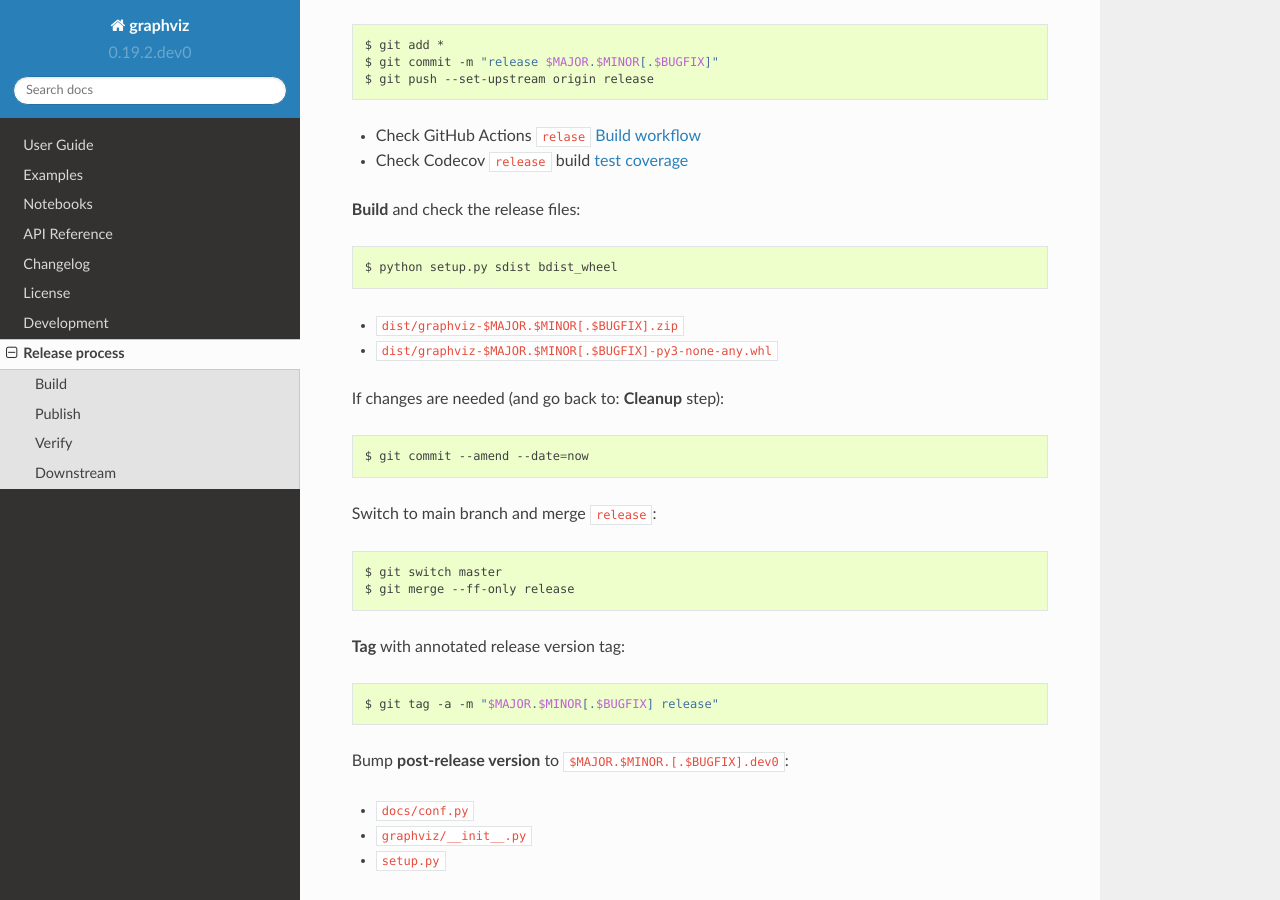
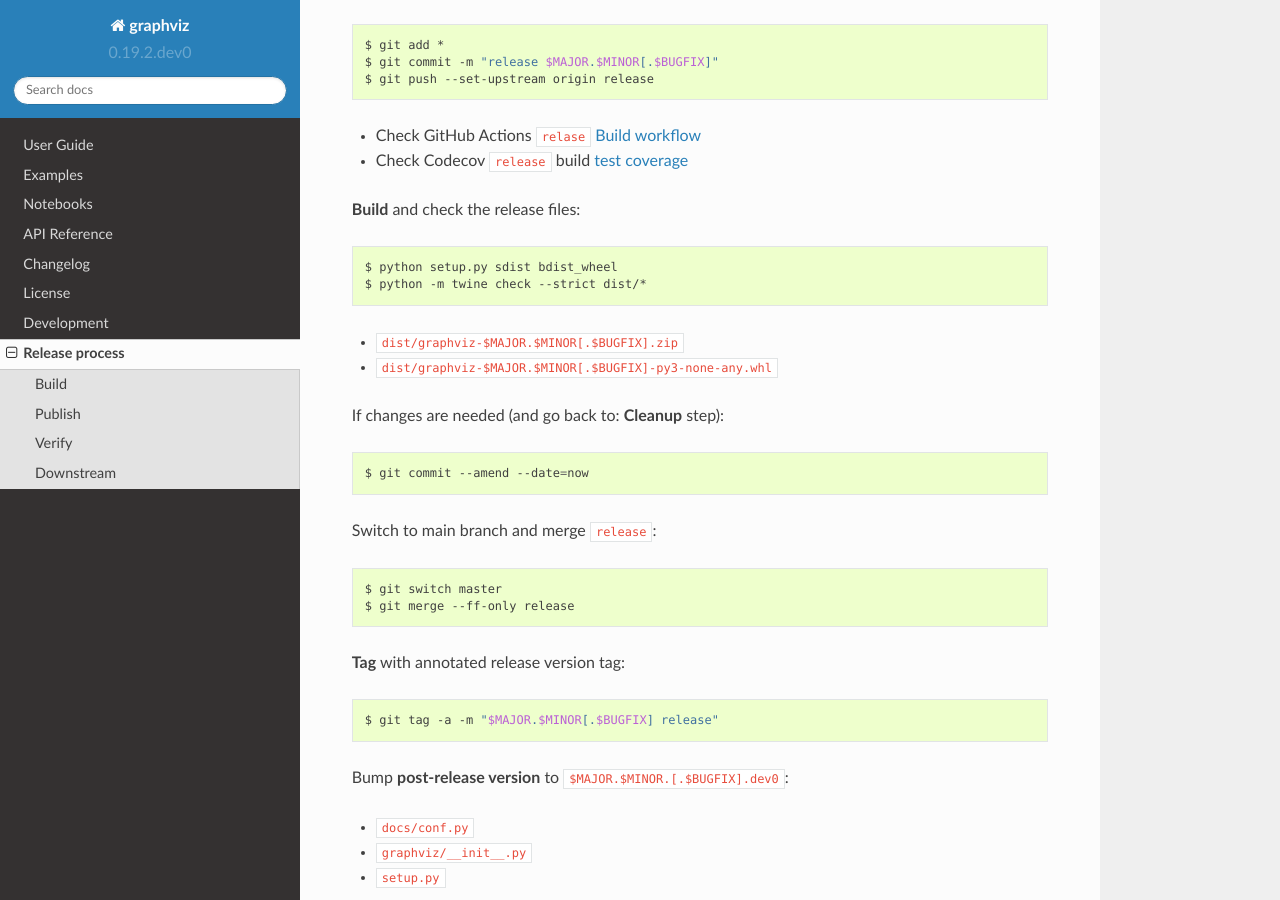
Before and after one commit to xflr6/graphviz, a Sphinx documentation site: the page built from docs/release_process.rst, in a window 1280 px wide and 900 px high, scrolled down 1129 px. Built offline with Sphinx 7.4.7 and the Read the Docs theme 2.0.0, drawn with Linux system fonts in a browser that asks for light colours; the version number is read from the project's files by our own code.

Commit message:
add twine check for long description rendering to release process

```diff
--- a/docs/release_process.rst
+++ b/docs/release_process.rst
@@ -67,6 +67,7 @@ Commit to ``release`` branch and push to ``origin``:
 .. code:: bash
 
     $ python setup.py sdist bdist_wheel
+    $ python -m twine check --strict dist/*
 
 - ``dist/graphviz-$MAJOR.$MINOR[.$BUGFIX].zip``
 - ``dist/graphviz-$MAJOR.$MINOR[.$BUGFIX]-py3-none-any.whl``
```
